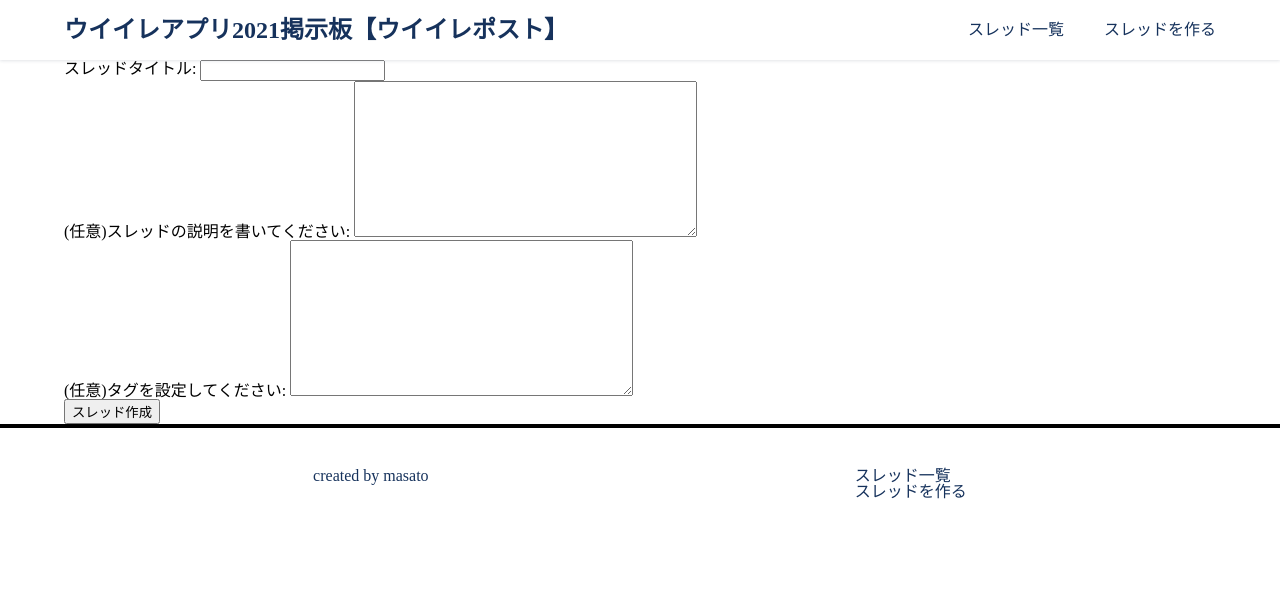
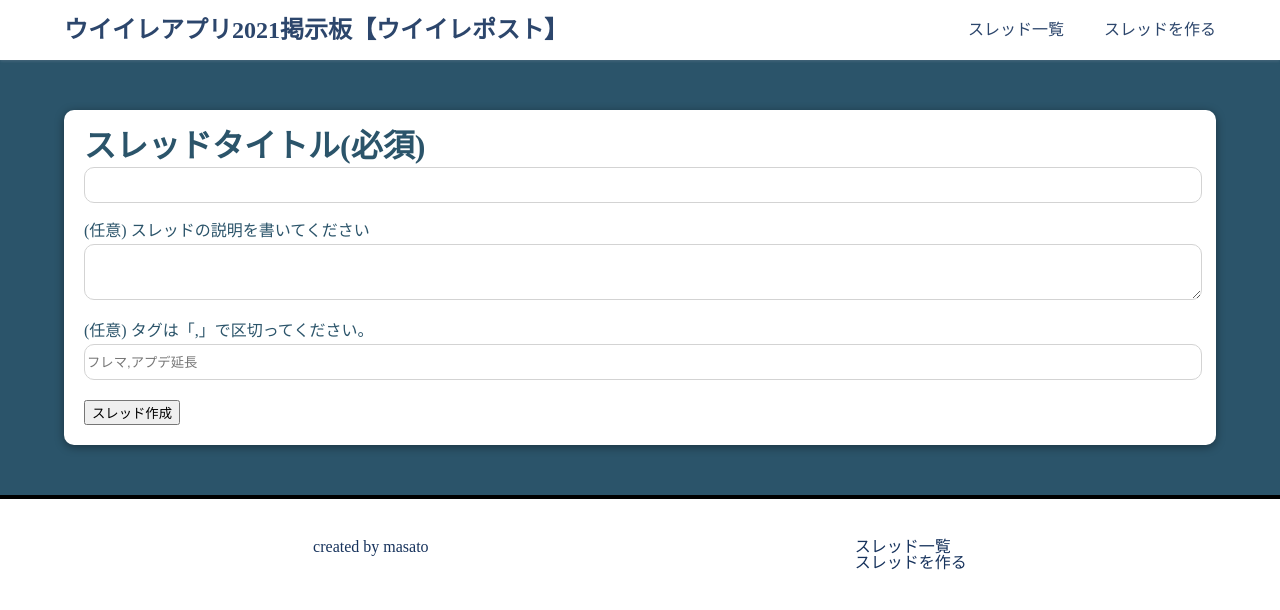
Before and after one commit to masato1230/winning_app, a Django app: page /new_thread/ in a window 1280 px wide. Shown: the top 610 px of the page. Run offline with Django 3.2, Linux system fonts and the light colour scheme.

Commit message:
site design

```diff
--- a/static/css/base.css
+++ b/static/css/base.css
@@ -23,6 +23,8 @@ a:hover {
   background-color: #fff;
   position: fixed;
   width: 100%;
+  z-index: 10;
+  opacity: 0.9;
 }
 
 .header__inner {
@@ -58,6 +60,7 @@ a:hover {
   padding: 40px;
   border-top: 4px solid black;
   color: #16325c;
+  background-color: #fff;
 }
 
 .footer .container {
--- a/static/css/home.css
+++ b/static/css/home.css
@@ -1,7 +1,11 @@
 
 
 /* top */
-
+.top {
+  padding-top: 50px;
+  padding-bottom: 50px;
+  background-color: ;
+}
 
 .top__card {
   width: auto;
--- /dev/null
+++ b/static/css/new_thread.css
@@ -0,0 +1,57 @@
+
+/* main */
+.main {
+  background-color: #2b546a;
+  padding-top: 50px;
+  padding-bottom: 50px;
+}
+
+.main__form {
+  width: auto;
+  padding: 20px;
+  background-color: rgb(255, 255, 255);
+  box-shadow: rgba(0, 0, 0, 0.4) 0px 2px 10px;
+  transition: all 0.3s ease-in-out 0s;
+  color: rgb(43, 84, 106);
+  border-radius: 10px;
+}
+
+.form__div {
+  margin-bottom: 20px;
+}
+
+.form__label-thread-title {
+  font-size: 2rem;
+  font-weight: bold;
+  margin-bottom: 5px;
+}
+
+.form__thread-title {
+  width: 100%;
+  height: 2rem;
+  font-size: 1.5rem;
+  border: solid 1px lightgray;
+  border-radius: 10px;
+}
+
+.form__label-thread-desc {
+  margin-bottom: 5px;
+}
+
+.form__thread-desc {
+  width: 100%;
+  height: 50px;
+  border: solid 1px lightgray;
+  border-radius: 10px;
+}
+
+.form__label-tags {
+  margin-bottom: 5px;
+}
+
+.form__tags {
+  width: 100%;
+  height: 2rem;
+  border: solid 1px lightgray;
+  border-radius: 10px;
+}
--- a/winning_app/templates/winning_app/new_thread.html
+++ b/winning_app/templates/winning_app/new_thread.html
@@ -1,14 +1,30 @@
 {% extends 'base.html' %}
 {% load static %}
+
+{% block customcss %}
+{% static 'css/new_thread.css' %}
+{% endblock customcss %}
+
 
 {% block content %}
 
 <section class="main">
   <p>{{ error_message }}</p>
   <div class="container">
-    <form action="" method="POST" class="">
+    <form class="main__form" action="" method="POST" class="">
       {% csrf_token %}
-      {{ form.as_p }}
+      <div class="form__div">
+        <h2 class="form__label-thread-title">スレッドタイトル(必須)</h2>
+        <input class="form__thread-title" name="thread_title" type="text">
+      </div>
+      <div class="form__div">
+        <p class="form__label-thread-desc">(任意) スレッドの説明を書いてください</p>
+        <textarea class="form__thread-desc" name="thread_desc" id="" cols="30" rows="10"></textarea>
+      </div>
+      <div class="form__div">
+        <p class="form__label-tags">(任意) タグは「,」で区切ってください。</p>
+        <input class="form__tags" name="tags" type="text" placeholder="フレマ,アプデ延長">
+      </div>
       <button type="submit" class="">スレッド作成</button>
      </form>
   </div>
--- a/winning_app/templates/winning_app/thread.html
+++ b/winning_app/templates/winning_app/thread.html
@@ -18,8 +18,9 @@
     {% endfor %}
 
   </div>
+
+
 </section>
-
     <div class="comment-form__wrapper">
       <form class="comment-form" action="" method="POST">
         {% csrf_token %}
@@ -29,4 +30,5 @@
       </form>
     </div>
 
+
 {% endblock content %}
--- a/winning_app/views.py
+++ b/winning_app/views.py
@@ -12,7 +12,6 @@ def home(request):
 def thread(request, thread_id):
   thread = get_object_or_404(Thread, pk=thread_id)
   comments = Comment.objects.all().filter(thread_id=thread_id)
-  form = CreateCommentForm(request.POST or None)
   context = {
     'thread': thread,
     'comments': comments,
@@ -29,12 +28,13 @@ def thread(request, thread_id):
 def new_thread(request):
   error_message = ""
   context = {}
-  form = CreateThreadForm(request.POST or None)
-  if request.POST.get('thread_title'):
-    obj = form.save()
-    form = CreateThreadForm()
-    new_thread = Thread.objects.latest('created_date')
-    thread_id = new_thread.id
+  if request.method == "POST":
+    thread_title = request.POST['thread_title']
+    thread_desc = request.POST['thread_desc']
+    tags = request.POST['tags']
+    new_thread = Thread(thread_title=thread_title, thread_desc=thread_desc)
+    new_thread.save()
+    created_thread = Thread.objects.latest('created_date')
+    thread_id = created_thread.id
     return redirect('thread', thread_id=thread_id)
-  context['form'] = form
   return render(request, 'winning_app/new_thread.html', context)
```
Also changed, not shown: static/css/thread.css (+5 -3 lines), static/image/soccer.jpg (added), 2 other files. Lines whose indentation alone changed are shown as unchanged.
